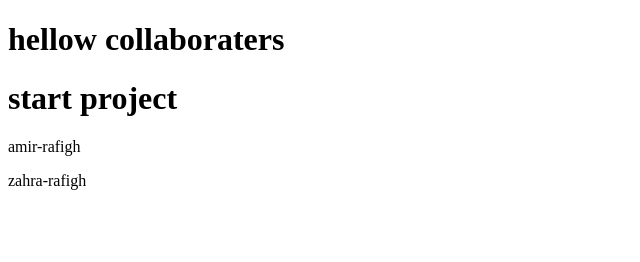
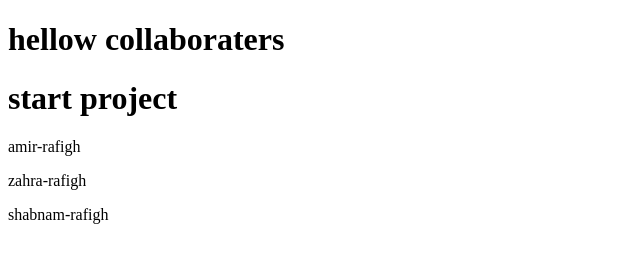
Before and after one commit to zahra-rafigh/e-commerce, a plain HTML site: page index.html in a window 1280 px wide. Shown: the whole page, without its empty margins (0-640 px from the left). Drawn offline with Linux system fonts and the light colour scheme.

Commit message:
add shabnam

```diff
--- a/index.html
+++ b/index.html
@@ -11,6 +11,7 @@
 
     <p>amir-rafigh</p>
     <p>zahra-rafigh</p>
+    <p>shabnam-rafigh</p>
 
 </body>
 </html>
```
